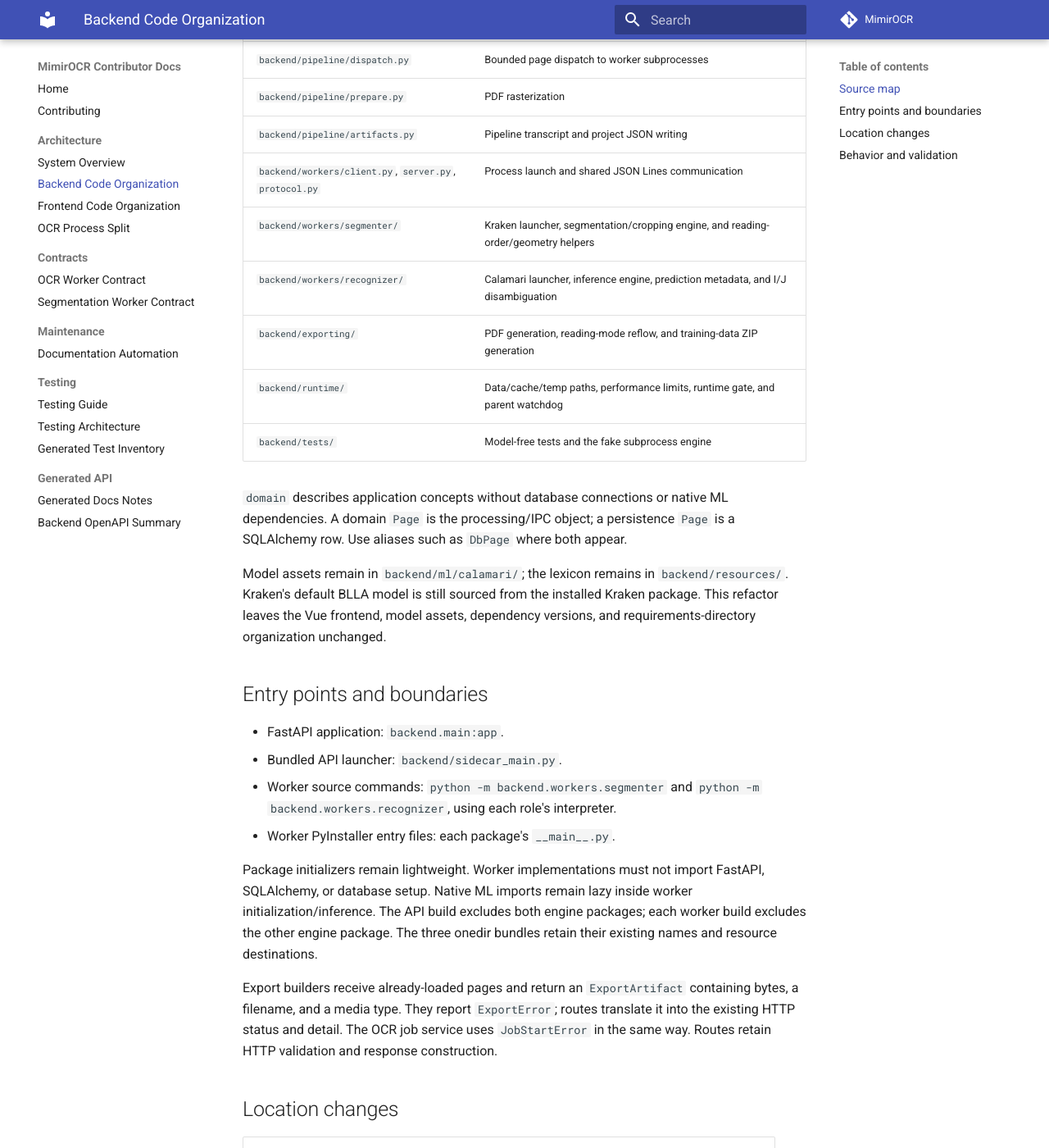
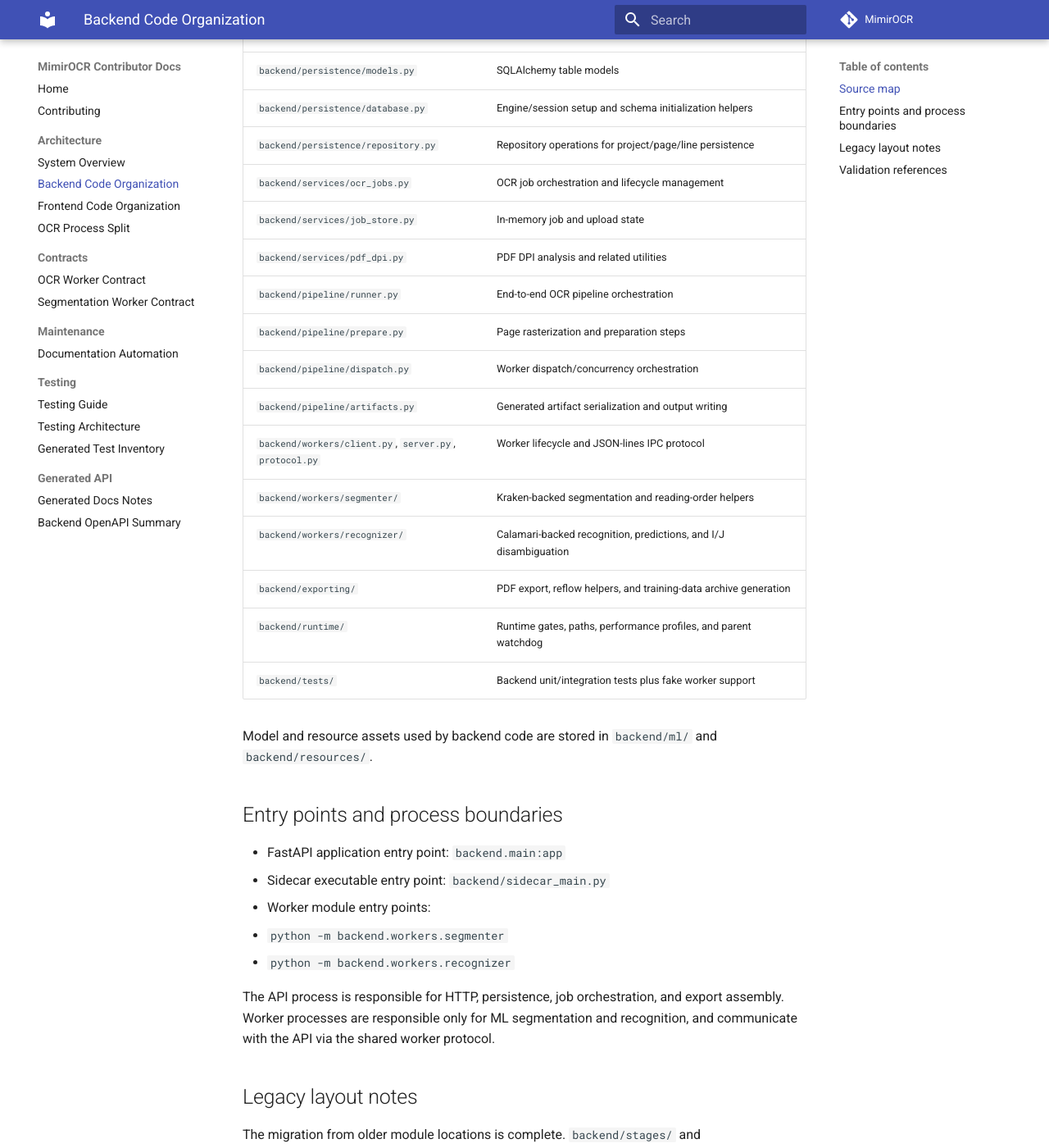
Before and after one commit to mrogness/MimirOCR, an MkDocs documentation site: the page built from docs/architecture/backend-organization.md, in a window 1280 px wide and 1400 px high, scrolled down 834 px. Shown: the whole window at 82% size. Built offline with MkDocs 1.6.1 and Material for MkDocs 9.7.7, drawn with Linux system fonts in a browser that asks for light colours; comment, search, counter and statistics services are not loaded; some of the changed text lies outside the part shown.

Commit message:
Docs update

```diff
--- a/docs/architecture/backend-organization.md
+++ b/docs/architecture/backend-organization.md
@@ -1,106 +1,66 @@
 # Backend code organization
 
-The backend is organized by ownership. The API coordinates document jobs and
-owns persistence and exports. Kraken and Calamari implementations belong to their
-respective worker packages. Each engine retains its own environment and bundled
-executable.
+The backend is organized by layer and execution boundary:
+
+- API and persistence modules run in the FastAPI sidecar process.
+- OCR engines run in separate worker processes (`segmenter` and `recognizer`).
+- Shared pipeline/domain modules define cross-process payload and workflow shape.
+
+This separation keeps TensorFlow/Kraken and PyTorch/Calamari dependencies
+isolated while preserving a single API surface for the frontend.
 
 ## Source map
 
 | Package or module | Responsibility |
 |---|---|
-| `backend/api/` | HTTP routers, request/response schemas, and database dependencies |
-| `backend/domain/` | Shared Pydantic project, page, line, and pipeline configuration objects |
-| `backend/persistence/models.py` | SQLAlchemy table definitions and relationships |
-| `backend/persistence/database.py` | API database engine, sessions, and existing schema initialization |
-| `backend/persistence/repository.py` | Database operations and durable image persistence |
-| `backend/services/ocr_jobs.py` | Job reservation, thread launch, processing, persistence, and cleanup |
-| `backend/services/job_store.py` | In-memory upload and job records |
-| `backend/services/pdf_dpi.py` | PDF scan-resolution analysis |
-| `backend/pipeline/runner.py` | Document preparation, segmentation, recognition, and artifact sequence |
-| `backend/pipeline/dispatch.py` | Bounded page dispatch to worker subprocesses |
-| `backend/pipeline/prepare.py` | PDF rasterization |
-| `backend/pipeline/artifacts.py` | Pipeline transcript and project JSON writing |
-| `backend/workers/client.py`, `server.py`, `protocol.py` | Process launch and shared JSON Lines communication |
-| `backend/workers/segmenter/` | Kraken launcher, segmentation/cropping engine, and reading-order/geometry helpers |
-| `backend/workers/recognizer/` | Calamari launcher, inference engine, prediction metadata, and I/J disambiguation |
-| `backend/exporting/` | PDF generation, reading-mode reflow, and training-data ZIP generation |
-| `backend/runtime/` | Data/cache/temp paths, performance limits, runtime gate, and parent watchdog |
-| `backend/tests/` | Model-free tests and the fake subprocess engine |
+| `backend/main.py` | FastAPI app creation, CORS/middleware setup, startup/shutdown hooks |
+| `backend/sidecar_main.py` | CLI launcher for packaged backend sidecar |
+| `backend/api/router.py` | API router registration |
+| `backend/api/routes/` | Route handlers (`projects`, `files`, `ocr`, `lines`, `export`, `system`, `health`) |
+| `backend/api/schemas.py` | Request/response schema definitions |
+| `backend/api/deps.py` | Dependency wiring for route handlers |
+| `backend/domain/` | Domain objects used by pipeline and workers (project/page/line/config) |
+| `backend/persistence/models.py` | SQLAlchemy table models |
+| `backend/persistence/database.py` | Engine/session setup and schema initialization helpers |
+| `backend/persistence/repository.py` | Repository operations for project/page/line persistence |
+| `backend/services/ocr_jobs.py` | OCR job orchestration and lifecycle management |
+| `backend/services/job_store.py` | In-memory job and upload state |
+| `backend/services/pdf_dpi.py` | PDF DPI analysis and related utilities |
+| `backend/pipeline/runner.py` | End-to-end OCR pipeline orchestration |
+| `backend/pipeline/prepare.py` | Page rasterization and preparation steps |
+| `backend/pipeline/dispatch.py` | Worker dispatch/concurrency orchestration |
+| `backend/pipeline/artifacts.py` | Generated artifact serialization and output writing |
+| `backend/workers/client.py`, `server.py`, `protocol.py` | Worker lifecycle and JSON-lines IPC protocol |
+| `backend/workers/segmenter/` | Kraken-backed segmentation and reading-order helpers |
+| `backend/workers/recognizer/` | Calamari-backed recognition, predictions, and I/J disambiguation |
+| `backend/exporting/` | PDF export, reflow helpers, and training-data archive generation |
+| `backend/runtime/` | Runtime gates, paths, performance profiles, and parent watchdog |
+| `backend/tests/` | Backend unit/integration tests plus fake worker support |
 
-`domain` describes application concepts without database connections or native
-ML dependencies. A domain `Page` is the processing/IPC object; a persistence
-`Page` is a SQLAlchemy row. Use aliases such as `DbPage` where both appear.
+Model and resource assets used by backend code are stored in `backend/ml/` and
+`backend/resources/`.
 
-Model assets remain in `backend/ml/calamari/`; the lexicon remains in
-`backend/resources/`. Kraken's default BLLA model is still sourced from the
-installed Kraken package. This refactor leaves the Vue frontend, model assets,
-dependency versions, and requirements-directory organization unchanged.
+## Entry points and process boundaries
 
-## Entry points and boundaries
+- FastAPI application entry point: `backend.main:app`
+- Sidecar executable entry point: `backend/sidecar_main.py`
+- Worker module entry points:
+  - `python -m backend.workers.segmenter`
+  - `python -m backend.workers.recognizer`
 
-- FastAPI application: `backend.main:app`.
-- Bundled API launcher: `backend/sidecar_main.py`.
-- Worker source commands: `python -m backend.workers.segmenter` and
-  `python -m backend.workers.recognizer`, using each role's interpreter.
-- Worker PyInstaller entry files: each package's `__main__.py`.
+The API process is responsible for HTTP, persistence, job orchestration, and
+export assembly. Worker processes are responsible only for ML segmentation and
+recognition, and communicate with the API via the shared worker protocol.
 
-Package initializers remain lightweight. Worker implementations must not import
-FastAPI, SQLAlchemy, or database setup. Native ML imports remain lazy inside
-worker initialization/inference. The API build excludes both engine packages;
-each worker build excludes the other engine package. The three onedir bundles
-retain their existing names and resource destinations.
+## Legacy layout notes
 
-Export builders receive already-loaded pages and return an `ExportArtifact`
-containing bytes, a filename, and a media type. They report `ExportError`; routes
-translate it into the existing HTTP status and detail. The OCR job service uses
-`JobStartError` in the same way. Routes retain HTTP validation and response
-construction.
+The migration from older module locations is complete. `backend/stages/` and
+`backend/models/` are retained only as empty directories (with generated cache
+contents) and are not part of the active source layout.
 
-## Location changes
+## Validation references
 
-| Previous location | New location |
-|---|---|
-| `backend/models/` | `backend/domain/` |
-| `backend/database.py` | `backend/persistence/models.py` and `database.py` |
-| `backend/api/crud.py` | `backend/persistence/repository.py` |
-| `backend/pipeline/workers.py` | `backend/pipeline/dispatch.py` |
-| `backend/pipeline/jobs.py` | `backend/services/job_store.py` |
-| `backend/stages/prepare.py` | `backend/pipeline/prepare.py` |
-| `backend/stages/export.py` | `backend/pipeline/artifacts.py` |
-| `backend/stages/ocr.py` | Recognizer `engine.py` and `predictions.py` |
-| `backend/stages/segment.py` | Segmenter `engine.py` and `reading_order.py` |
-| `backend/services/ij_disambiguation.py` | Recognizer `ij_disambiguation.py` |
-| Export implementation in `api/routes/export.py` | `backend/exporting/pdf.py` and `training_data.py` |
-| Job execution and launch in `api/routes/ocr.py` | `backend/services/ocr_jobs.py` |
-| Top-level runtime support modules | `backend/runtime/` |
-
-Old internal import paths are removed rather than maintained through aliases.
-Update any local scripts that import them. The old `stages/` and `models/` source
-folders are no longer needed.
-
-## Behavior and validation
-
-There are no intended changes to OCR output, segmentation/cropping, reading
-order, confidence/candidates, I/J processing, API routes or schemas, export
-filenames/layout, database tables, job scheduling, progress, timeouts, cleanup,
-performance profiles, or persisted resource paths. Relative-path calculations
-were adjusted to preserve existing model, lexicon, and runtime locations at
-their new source depths.
-
-One intentional internal behavior change is that importing
-`backend.persistence.models` alone does not create a database or runtime
-directories. Initialization remains in `backend.persistence.database`, which
-the API imports as before. Error tracebacks show the new module locations;
-service errors translate back to the same HTTP status/detail at route boundaries.
-
-The [testing guide](../testing.md) and [test inventory](../generated/test-inventory.md)
-cover the current suite. Regression checks cover worker launchers and import
-isolation, development/bundled resource lookup, runtime directories, real PDF
-exports and training ZIP contents, thread-launch failure cleanup, and existing
-fake-worker processing/persistence flows.
-
-Development commands remain the same. Existing packaged executables contain old
-sources until rebuilt: use `yarn build:sidecar` before testing a packaged app.
-Real-model smoke tests remain part of [the packaging workflow](ocr-process-split.md);
-model-free tests do not establish native-library compatibility or OCR accuracy.
+See [testing guide](../testing.md),
+[test inventory](../generated/test-inventory.md), and
+[OCR process split](ocr-process-split.md) for runtime, packaging, and regression
+coverage details.
```
Also changed, not shown: docs/architecture/frontend-organization.md (+9 -6 lines), docs/architecture/system-overview.md (+13 -4 lines), docs/index.md (+5 -7 lines), docs/maintenance/automation.md (+6 -7 lines).
